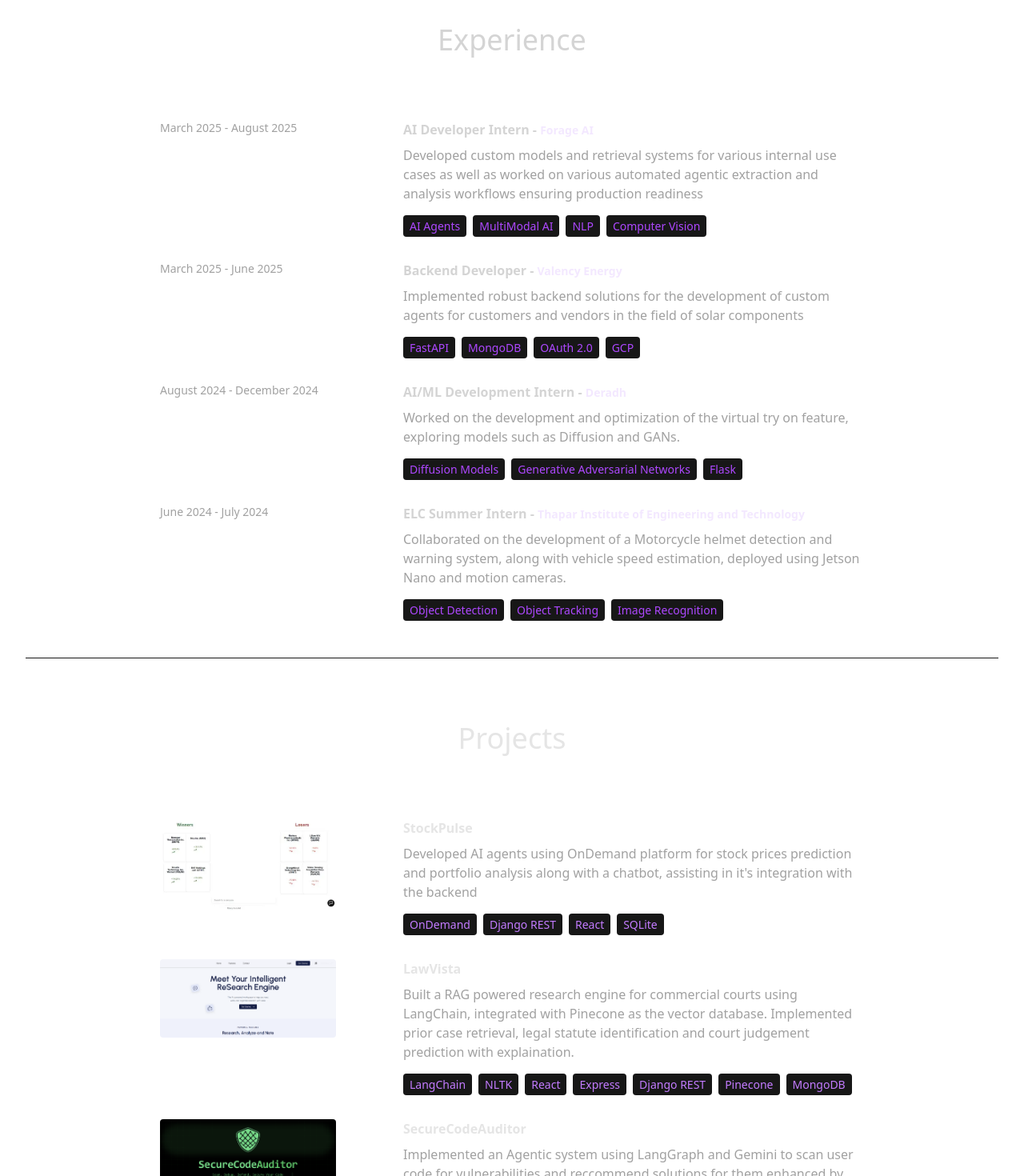
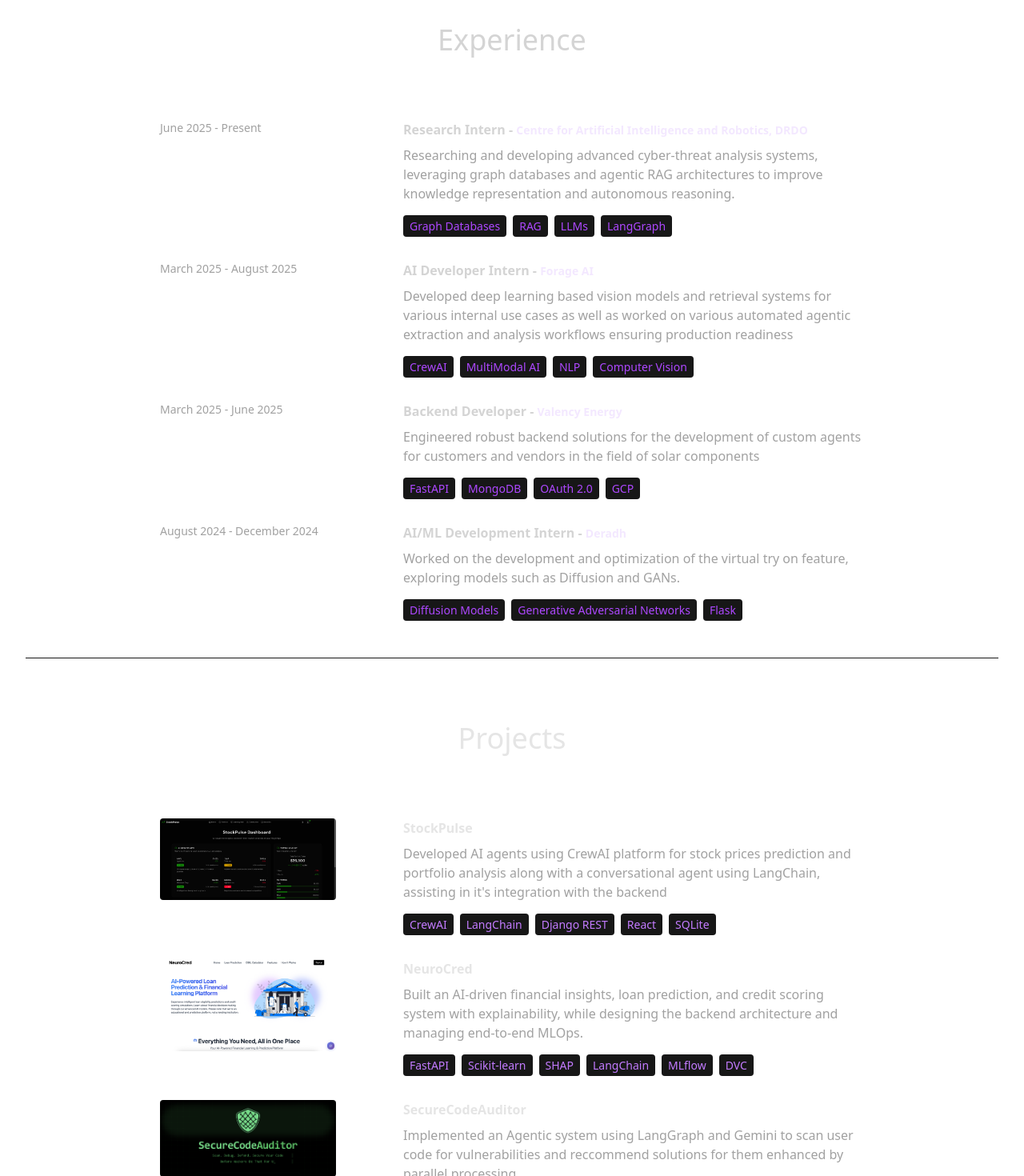
Before and after one commit to Armaan457/Portfolio-Website, a React (Vite) app: page / in a window 1280 px wide. Shown: the part 2191-3661 px from the top of the page at 80% size. Built offline with nearby package versions, Linux system fonts and the light colour scheme.

Commit message:
content trimming and pic update

```diff
--- a/src/components/NavBar.jsx
+++ b/src/components/NavBar.jsx
@@ -16,7 +16,7 @@
                 <a href="https://github.com/Armaan457" target="_blank" rel="noopener noreferrer" className='transition-transform duration-200 hover:-translate-y-2'>
                     <FaGithub />
                 </a>
-                <a href="https://drive.google.com/file/d/1nvWxzIczKHXRFTlJvUn_1sZEhm9CJHN9/view?usp=sharing" target="_blank" rel="noopener noreferrer" className='transition-transform duration-200 hover:-translate-y-2'>
+                <a href="https://drive.google.com/file/d/1t_lH_56KcU4vM2E5y8oiT4mygb4UBEov/view?usp=drive_link" target="_blank" rel="noopener noreferrer" className='transition-transform duration-200 hover:-translate-y-2'>
                     <PiReadCvLogoBold />
                 </a>
            </div>
--- a/src/data/index.js
+++ b/src/data/index.js
@@ -2,25 +2,32 @@
 import project2 from "../assets/Projects/project-2.png";
 import project3 from "../assets/Projects/project-3.png";
 import project5 from "../assets/Projects/project-5.png";
-import project6 from "../assets/Projects/project-6.png";
 
 export const HERO_CONTENT = `I am a passionate AI/ML and Full Stack Developer that enjoys working on impactful projects that challenge my limits, enhance user experience, and drive business growth. My interests also extend to research, particularly in the field of Computer Vision, Large Language Models and Multimodal AI. `;
 
-export const ABOUT_TEXT = `I am a third year Computer Engineering student at Thapar Institute of Engineering and Technology, passionate about Artificial Intelligence, Machine Learning, and their real world applications. I actively participate in hackathons and technical events. My experience spans Classical Machine Learning, Time Series Forcasting, Natural Language Processing (NLP), Computer Vision, Generative and Agentic AI, as well as backend development with Django and FastAPI, and frontend development using React. I strive to build impactful projects that blend innovation with practical utility.`;
+export const ABOUT_TEXT = `I am a third year Computer Engineering student at Thapar Institute of Engineering and Technology, passionate about Artificial Intelligence, Machine Learning, and their real world applications. I actively participate and organise hackathons and technical events. My experience spans Classical Machine Learning, Time Series Forcasting, Natural Language Processing (NLP), Large Language Models, Computer Vision, Multimodal AI, Generative and Agentic AI, as well as backend development with Django and FastAPI, and frontend development using React. I strive to build impactful projects that blend innovation with practical utility.`;
 
 export const EXPERIENCES = [
+  {
+    year: "June 2025 - Present",
+    role: "Research Intern",
+    company: "Centre for Artificial Intelligence and Robotics, DRDO",
+    description: "Researching and developing advanced cyber-threat analysis systems, leveraging graph databases and agentic RAG architectures to improve knowledge representation and autonomous reasoning.",
+    technologies: ["Graph Databases", "RAG", "LLMs", "LangGraph"]
+
+  },
   {
     year: "March 2025 - August 2025",
     role: "AI Developer Intern",
     company: "Forage AI",
-    description: `Developed custom models and retrieval systems for various internal use cases as well as worked on various automated agentic extraction and analysis workflows ensuring production readiness`,
-    technologies: ["AI Agents", "MultiModal AI", "NLP", "Computer Vision"],
+    description: `Developed deep learning based vision models and retrieval systems for various internal use cases as well as worked on various automated agentic extraction and analysis workflows ensuring production readiness`,
+    technologies: ["CrewAI", "MultiModal AI", "NLP", "Computer Vision"],
   },
   {
     year: "March 2025 - June 2025",
     role: "Backend Developer",
     company: "Valency Energy",
-    description: `Implemented robust backend solutions for the development of custom agents for customers and vendors in the field of solar components`,
+    description: `Engineered robust backend solutions for the development of custom agents for customers and vendors in the field of solar components`,
     technologies: ["FastAPI", "MongoDB", "OAuth 2.0", "GCP"],
   },
   {
@@ -30,13 +37,13 @@
     description: `Worked on the development and optimization of the virtual try on feature, exploring models such as Diffusion and GANs.`,
     technologies: ["Diffusion Models", "Generative Adversarial Networks", "Flask"],
   },
-    {
-    year: "June 2024 - July 2024",
-    role: "ELC Summer Intern",
-    company: "Thapar Institute of Engineering and Technology",
-    description: `Collaborated on the development of a Motorcycle helmet detection and warning system, along with vehicle speed estimation, deployed using Jetson Nano and motion cameras.`,
-    technologies: ["Object Detection", "Object Tracking", "Image Recognition"],
-  },
+  // {
+  //   year: "June 2024 - July 2024",
+  //   role: "ELC Summer Intern",
+  //   company: "Thapar Institute of Engineering and Technology",
+  //   description: `Collaborated on the development of a Motorcycle helmet detection and warning system, along with vehicle speed estimation, deployed using Jetson Nano and motion cameras.`,
+  //   technologies: ["Object Detection", "Object Tracking", "Image Recognition"],
+  // },
 ];
 
 export const PROJECTS = [
@@ -44,9 +51,24 @@
     title: "StockPulse",
     image: project1,
     description:
-      "Developed AI agents using OnDemand platform for stock prices prediction and portfolio analysis along with a chatbot, assisting in it's integration with the backend",
-    technologies: ["OnDemand", "Django REST", "React", "SQLite"],
+      "Developed AI agents using CrewAI platform for stock prices prediction and portfolio analysis along with a conversational agent using LangChain, assisting in it's integration with the backend",
+    technologies: ["CrewAI", "LangChain", "Django REST", "React", "SQLite"],
     link: "https://github.com/Armaan457/StockPulse"
+  },
+  {
+    title: "NeuroCred",
+    image: project5,
+    description: "Built an AI-driven financial insights, loan prediction, and credit scoring system with explainability, while designing the backend architecture and managing end-to-end MLOps.",
+    technologies: ["FastAPI", "Scikit-learn", "SHAP", "LangChain", "MLflow", "DVC"],
+    link: "https://github.com/Armaan457/NeuroCred"
+  },
+  {
+    title: "SecureCodeAuditor",
+    image: project3,
+    description:
+      "Implemented an Agentic system using LangGraph and Gemini to scan user code for vulnerabilities and reccommend solutions for them enhanced by parallel processing.",
+    technologies: ["LangGraph", "FastAPI", "React", "Docker"],
+    link: "https://github.com/Armaan457/SecureCodeAuditor"
   },
   {
     title: "LawVista",
@@ -56,29 +78,6 @@
     technologies: ["LangChain", "NLTK", "React", "Express", "Django REST", "Pinecone", "MongoDB"],
     link: "https://github.com/Armaan457/LawVista"
   },
-  {
-    title: "SecureCodeAuditor",
-    image: project3,
-    description:
-      "Implemented an Agentic system using LangGraph and Gemini to scan user code for vulnerabilities and reccommend solutions for them enhanced by parallel processing.",
-    technologies: ["LangGraph", "FastAPI", "React", "Docker"],
-    link: "https://github.com/Armaan457/SecureCodeAuditor"
-  },
-    {
-    title: "NeuroCred",
-    image: project5,
-    description: "Built an AI-driven financial insights, loan prediction, and credit scoring system with explainability, while designing the backend architecture and managing end-to-end MLOps.",
-    technologies: ["FastAPI", "Scikit-learn", "SHAP", "LangChain", "MLflow", "DVC"],
-    link: "https://github.com/Armaan457/NeuroCred"
-  },
-  {
-    title: "StockSense",
-    image: project6,
-    description:
-      "Built and deployed a comprehensive web application using Streamlit that provide insights into stock market trends, predict future prices, recommend similar stocks, and detect anomalies in stock behavior.",
-    technologies: ["TensorFlow", "Scikit-learn", "Streamlit"],
-    link: "https://a2-stocksense.streamlit.app/"
-  }
 ];
 
 export const CONTACT = {
```
Also changed, not shown: src/assets/Projects/project-1.png, src/assets/Projects/project-6.png (deleted).
